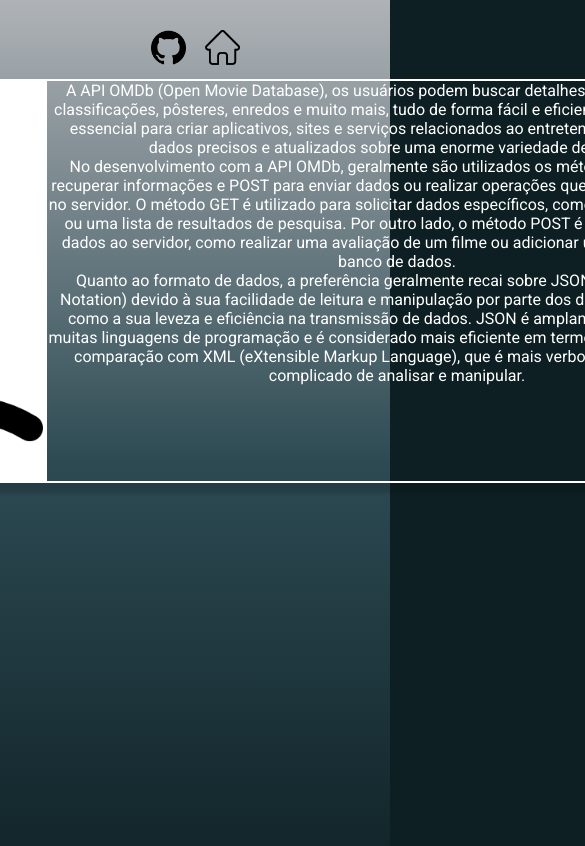
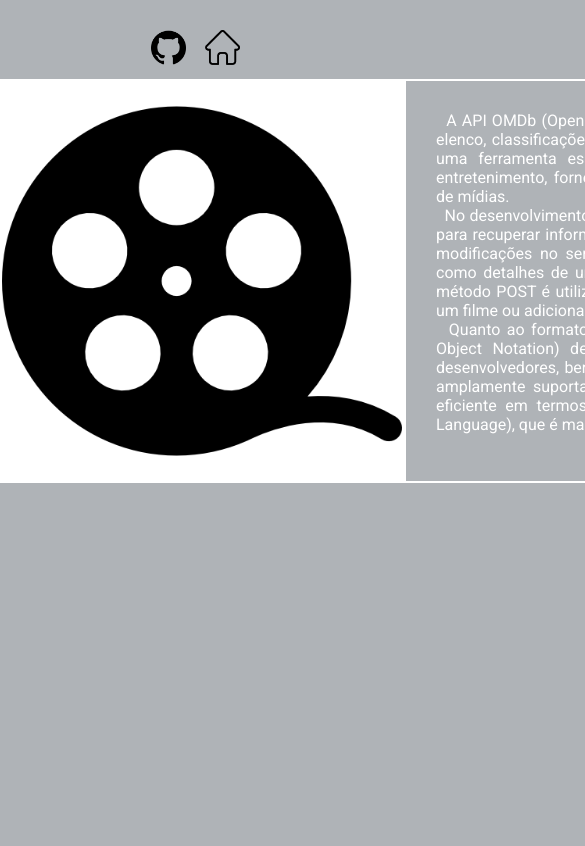
Before and after one commit to Guilaaa/Projeto-Api, a plain HTML site: page documentacao.html in a window 390 px wide. Shown: the top 846 px of the page, 585 px wide, since content can reach past the window. Drawn offline with Linux system fonts and the light colour scheme.

Commit message:
Update style.css

```diff
--- a/style.css
+++ b/style.css
@@ -6,14 +6,10 @@
 }
 body{
     background: rgb(175,179,183);
-    background: -moz-linear-gradient(180deg, rgba(175,179,183,1) 0%, rgba(45,74,83,1) 50%, rgba(13,31,35,1) 100%);
-    background: -webkit-linear-gradient(180deg, rgba(175,179,183,1) 0%, rgba(45,74,83,1) 50%, rgba(13,31,35,1) 100%);
-    background: linear-gradient(180deg, rgba(175,179,183,1) 0%, rgba(45,74,83,1) 50%, rgba(13,31,35,1) 100%);
-    filter: progid:DXImageTransform.Microsoft.gradient(startColorstr="#afb3b7",endColorstr="#0d1f23",GradientType=1);
 }
 main{
-    min-width: 960px;
-    min-height: 100vh;
+    width: 960px;
+    height: 100vh;
     margin: 0 auto;
     padding: 1.5rem;
 }
@@ -59,8 +55,8 @@ form button:hover{
     display: flex;
     flex-wrap: wrap;
     justify-content: center;
-    margin-left: 13%;
-    margin-right: 13%;
+    margin-left: 5%;
+    margin-right: 5%;
 }
 div.item{
     text-align: center ;
@@ -129,12 +125,6 @@ ul{
     display: flex;
     position: absolute;
     justify-content: center;
-    -webkit-box-shadow: 10px 10px 5px 0px rgba(0,0,0,0.16);
-    -moz-box-shadow: 10px 10px 5px 0px rgba(0,0,0,0.16);
-    box-shadow: 10px 10px 5px 0px rgba(0,0,0,0.16);
-    margin-left: 50%;
-    transform: translate(-50%);
-
 }
 .docFil1{
     border: 2px solid white;
@@ -155,12 +145,22 @@ ul{
     background-color: transparent;
     color: #fff;
     text-align: center;
+    text-align: justify;
+}
+.docFil2 p{
+    padding: 30px;
+}
+/*
+.testeR{
+    background-color: #333;
+    height: 400px;
+    width: 1024px;
 }
 
 /*responsividade*/
-@media screen and (max-width: 390px) {
+@media (max-width: 390px) {
     body{
-        background-color: rgba(13,31,35,1);
+        background-color: rgb(175,179,183);
         background-size:  390px;
         background-repeat: no-repeat;
         color: #fff;
@@ -189,7 +189,7 @@ ul{
         max-width: 70%;
     }
 }
-@media screen and (min-width: 481px)and (max-width: 768px) {
+@media (min-width: 481px)and (max-width: 768px) {
 
     main{
         margin: 0;
@@ -211,34 +211,3 @@ ul{
         max-width: 70%;
     }
 }
-
-@media screen and (max-width: 1024px) {
-    main{
-        margin: 0;
-        padding: 0;
-        max-width: 1024px;
-    }
-    header{
-        max-width: 1024px;
-    }
-    nav, ul, li{
-        max-width: 100%;
-        justify-self: flex-end;
-    }
-    form{
-        width: 300px;
-        margin: 3px;
-    }
-    form input{
-        max-width: 70%;
-    }
-}
-
-@media screen and (max-width: 1200px) {
-
-}
-    text-align: justify;
-}
-.docFil2 p{
-    padding: 30px;
-}
```
